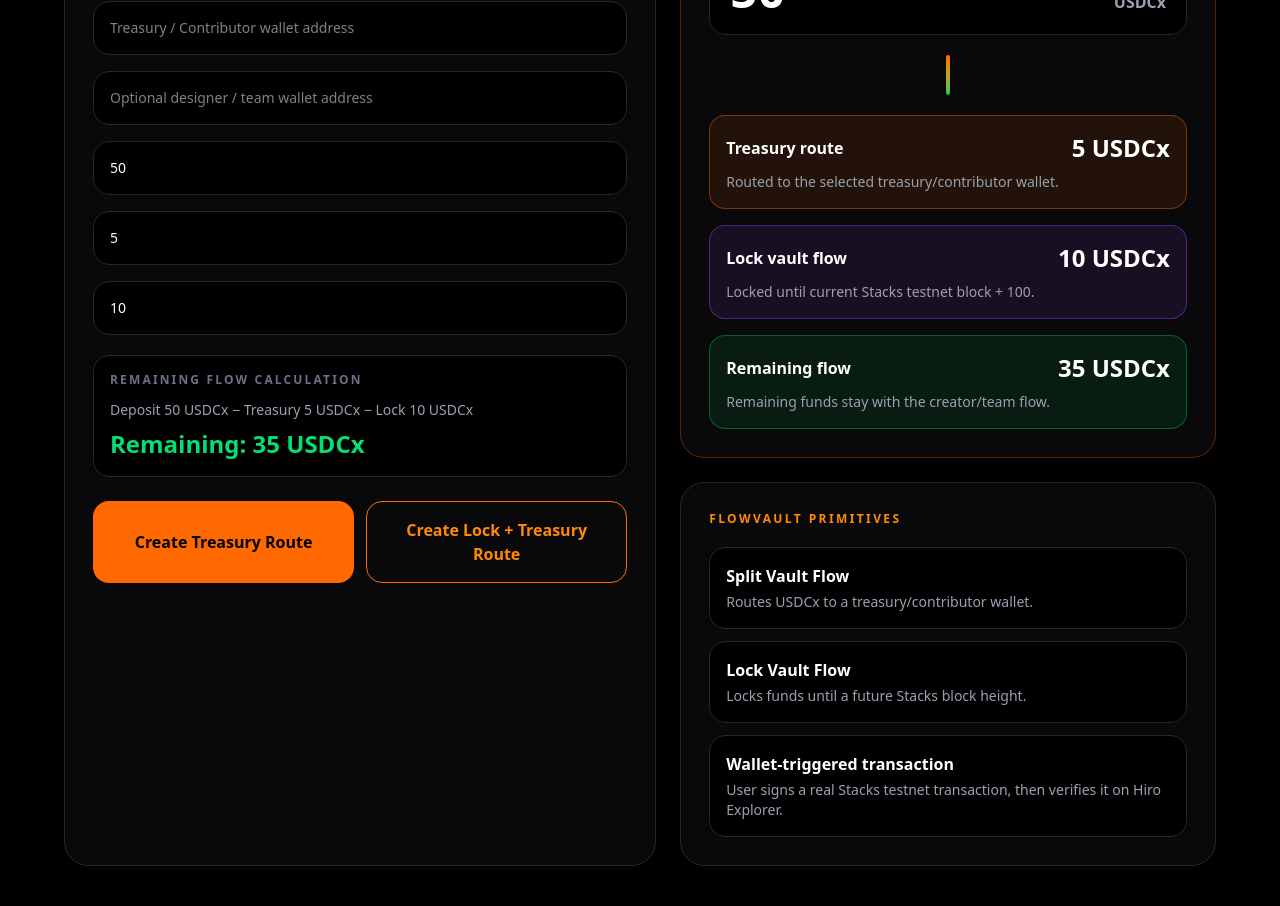
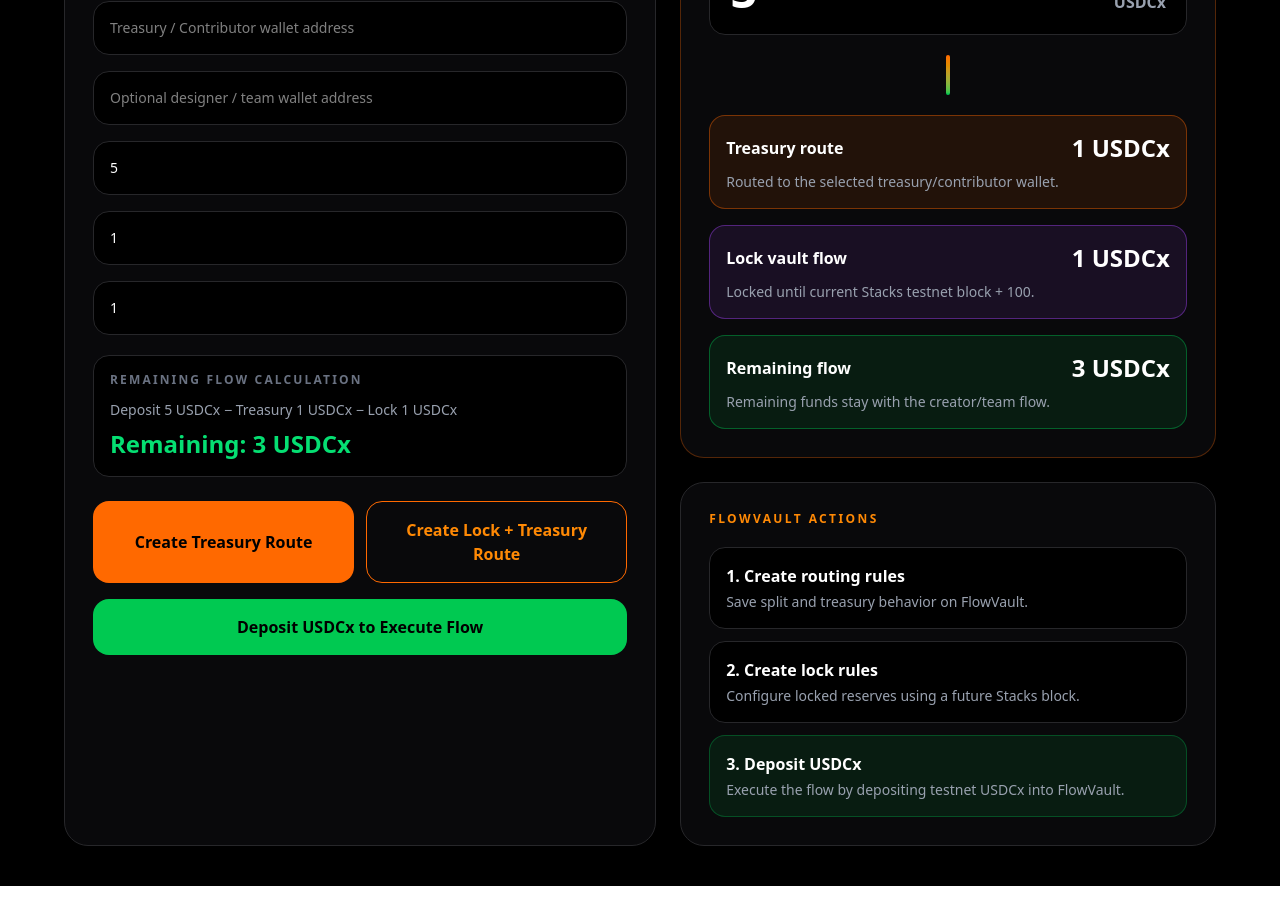
Before and after one commit to Grimaldo0147/creatorflow, a Next.js app: page /create-flow in a window 1280 px wide. Shown: the part 440-1346 px from the top of the page. Built offline with nearby package versions, Linux system fonts and the light colour scheme.

Commit message:
Update page.tsx

```diff
--- a/app/create-flow/page.tsx
+++ b/app/create-flow/page.tsx
@@ -7,6 +7,7 @@
   setRoutingRules,
   setSplitAndLockRules,
   getWalletAddress,
+  depositUSDCx,
 } from "@/lib/flowvault";
 
 export default function CreateFlow() {
@@ -15,21 +16,26 @@
   const [creator, setCreator] = useState("");
   const [treasury, setTreasury] = useState("");
   const [designer, setDesigner] = useState("");
-  const [amount, setAmount] = useState("50");
-  const [treasuryAmount, setTreasuryAmount] = useState("5");
-  const [lockAmount, setLockAmount] = useState("10");
+  const [amount, setAmount] = useState("5");
+  const [treasuryAmount, setTreasuryAmount] = useState("1");
+  const [lockAmount, setLockAmount] = useState("1");
   const [walletAddress, setWalletAddress] = useState("");
   const [txStatus, setTxStatus] = useState("");
 
   const [treasuryLoading, setTreasuryLoading] = useState(false);
   const [lockLoading, setLockLoading] = useState(false);
+  const [depositLoading, setDepositLoading] = useState(false);
 
   const depositAmount = Number(amount || 0);
   const treasuryFlow = Number(treasuryAmount || 0);
   const lockFlow = Number(lockAmount || 0);
-  const remainingFlow = Math.max(depositAmount - treasuryFlow - lockFlow, 0);
 
-  const isBusy = treasuryLoading || lockLoading;
+  const remainingFlow = Math.max(
+    depositAmount - treasuryFlow - lockFlow,
+    0
+  );
+
+  const isBusy = treasuryLoading || lockLoading || depositLoading;
 
   const connectWallet = async () => {
     try {
@@ -87,7 +93,7 @@
 
       const txId = await setRoutingRules(treasury, treasuryFlow);
 
-      setTxStatus("Transaction submitted successfully.");
+      setTxStatus("Treasury route submitted successfully.");
 
       router.push(
         `/result?amount=${depositAmount}&treasuryAmount=${treasuryFlow}&lockAmount=0&remainingAmount=${
@@ -132,6 +138,32 @@
       alert("Lock route failed. Use the Treasury Route if this fails.");
     } finally {
       setLockLoading(false);
+    }
+  };
+
+  const executeDeposit = async () => {
+    if (depositAmount <= 0) {
+      alert("Enter a valid deposit amount.");
+      return;
+    }
+
+    try {
+      setDepositLoading(true);
+      setTxStatus("Waiting for USDCx deposit approval...");
+
+      const txId = await depositUSDCx(depositAmount);
+
+      setTxStatus("USDCx deposit submitted successfully.");
+
+      router.push(
+        `/result?amount=${depositAmount}&treasuryAmount=${treasuryFlow}&lockAmount=${lockFlow}&remainingAmount=${remainingFlow}&txId=${txId}&primitive=deposit`
+      );
+    } catch (error) {
+      console.error(error);
+      setTxStatus("USDCx deposit failed.");
+      alert("Deposit failed. Make sure you have testnet USDCx and your wallet is on Stacks Testnet.");
+    } finally {
+      setDepositLoading(false);
     }
   };
 
@@ -267,6 +299,16 @@
                 {lockLoading ? "Waiting for wallet..." : "Create Lock + Treasury Route"}
               </button>
             </div>
+
+            <button
+              onClick={executeDeposit}
+              disabled={isBusy}
+              className="mt-4 w-full rounded-2xl bg-green-500 px-5 py-4 font-black text-black transition hover:bg-green-400 disabled:cursor-not-allowed disabled:opacity-60"
+            >
+              {depositLoading
+                ? "Waiting for deposit approval..."
+                : "Deposit USDCx to Execute Flow"}
+            </button>
           </div>
 
           <div className="space-y-6">
@@ -336,29 +378,28 @@
 
             <div className="rounded-3xl border border-zinc-800 bg-zinc-950 p-5 sm:p-7">
               <p className="text-xs font-bold uppercase tracking-[0.2em] text-orange-400">
-                FlowVault primitives
+                FlowVault actions
               </p>
 
               <div className="mt-5 grid gap-3">
                 <div className="rounded-2xl border border-zinc-800 bg-black p-4">
-                  <p className="font-black">Split Vault Flow</p>
+                  <p className="font-black">1. Create routing rules</p>
                   <p className="mt-1 text-sm text-gray-400">
-                    Routes USDCx to a treasury/contributor wallet.
+                    Save split and treasury behavior on FlowVault.
                   </p>
                 </div>
 
                 <div className="rounded-2xl border border-zinc-800 bg-black p-4">
-                  <p className="font-black">Lock Vault Flow</p>
+                  <p className="font-black">2. Create lock rules</p>
                   <p className="mt-1 text-sm text-gray-400">
-                    Locks funds until a future Stacks block height.
+                    Configure locked reserves using a future Stacks block.
                   </p>
                 </div>
 
-                <div className="rounded-2xl border border-zinc-800 bg-black p-4">
-                  <p className="font-black">Wallet-triggered transaction</p>
+                <div className="rounded-2xl border border-green-500/30 bg-green-500/10 p-4">
+                  <p className="font-black">3. Deposit USDCx</p>
                   <p className="mt-1 text-sm text-gray-400">
-                    User signs a real Stacks testnet transaction, then verifies
-                    it on Hiro Explorer.
+                    Execute the flow by depositing testnet USDCx into FlowVault.
                   </p>
                 </div>
               </div>
```
